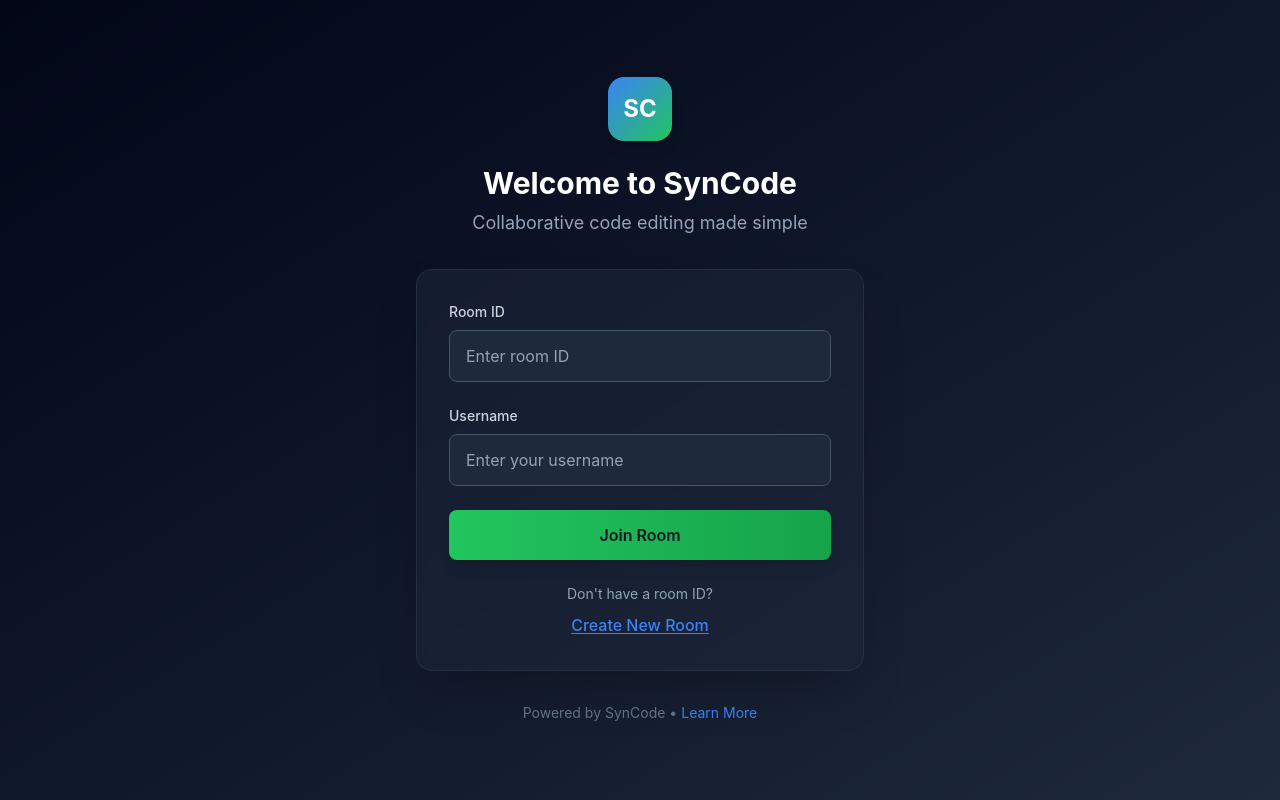
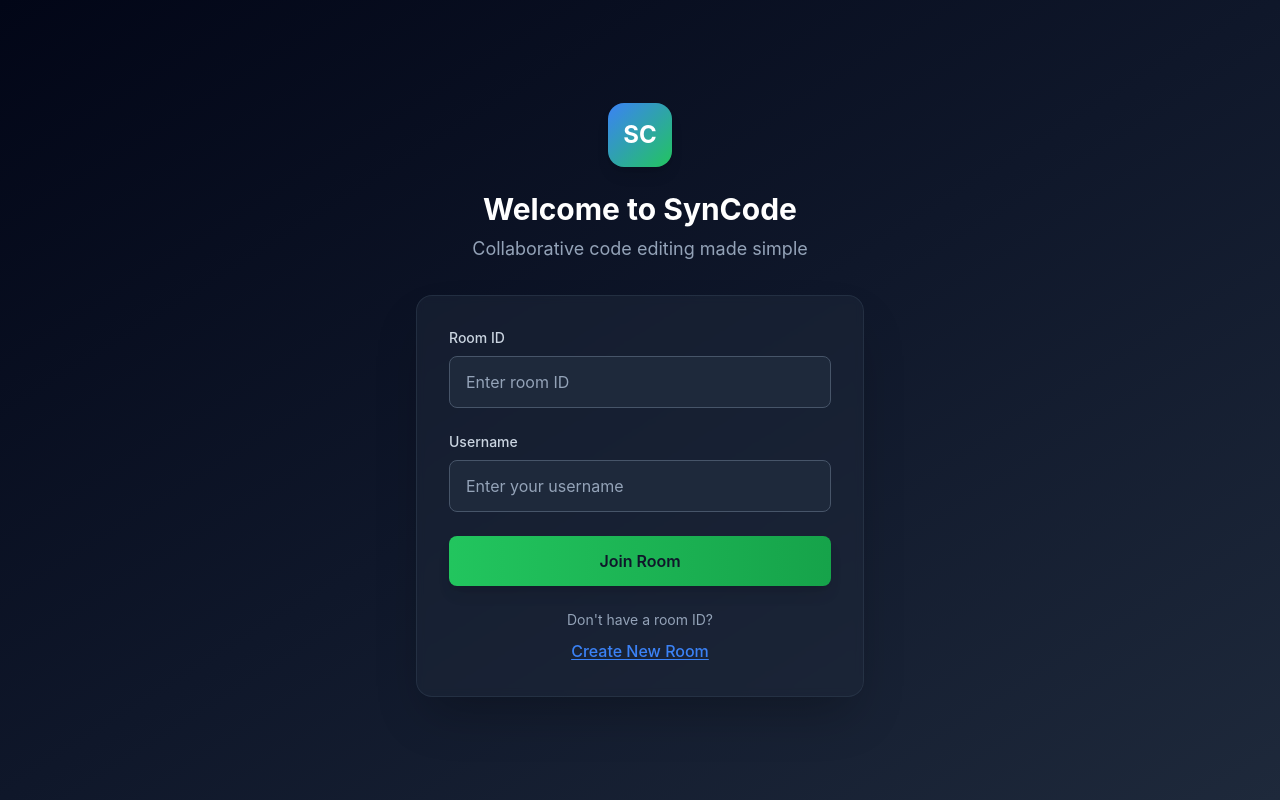
Before and after one commit to re-fract/SynCode, a React (Create React App) app in the folder client/: page / in a window 1280 px wide. Built offline with nearby package versions, Linux system fonts and the light colour scheme.

Commit message:
footer changes

```diff
--- a/client/src/pages/HomePage.jsx
+++ b/client/src/pages/HomePage.jsx
@@ -97,14 +97,6 @@ export default function HomePage() {
             </button>
           </div>
         </div>
-
-        {/* Footer */}
-        <p className="text-center text-slate-500 text-sm mt-8">
-          Powered by SynCode •
-          <a href="#" className="text-blue-500 hover:text-blue-400 ml-1">
-            Learn More
-          </a>
-        </p>
       </div>
     </div>
   );
```
